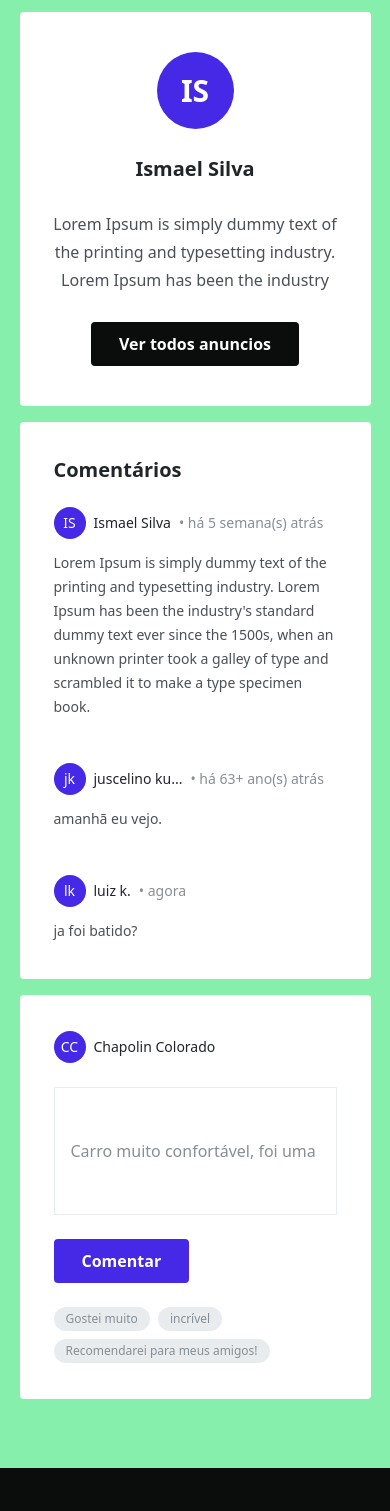
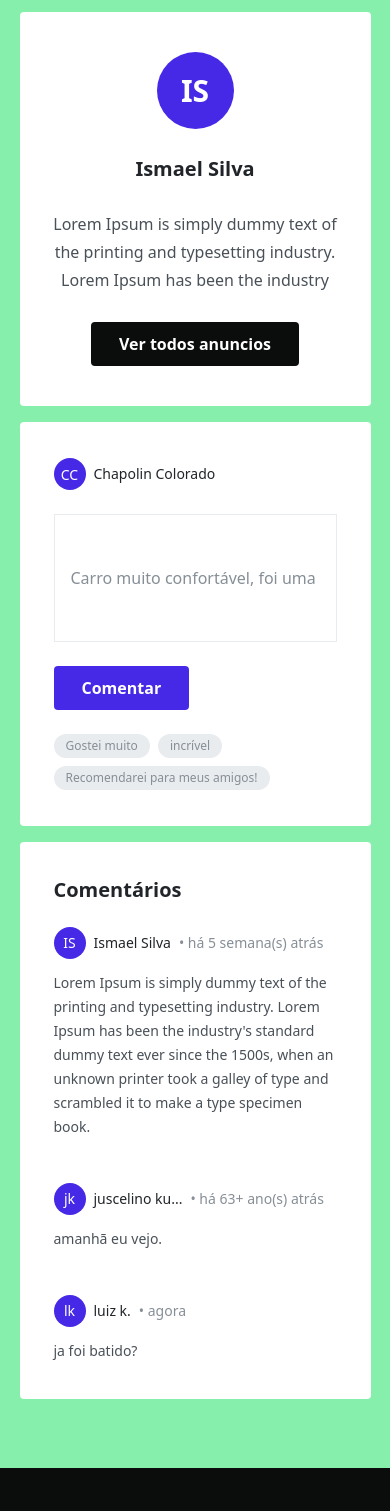
Before and after one commit to m6-t14-grupo35/motors-shop-front, a Next.js app: page /ad in a window 390 px wide. Shown: the part 432-1943 px from the top of the page. Built offline with nearby package versions, Linux system fonts and the light colour scheme.

Commit message:
feat: resposivit ad page elements

```diff
--- a/src/components/comment/index.tsx
+++ b/src/components/comment/index.tsx
@@ -5,9 +5,9 @@ import { useEffect, useState } from "react";
 export const CommentComponent = ({userImage, userName, date, text}:IcommentProps) => {
 
   return(
-    <div className="bg-white flex max-w-[351px] rounded lg:max-w-[751px] lg:w-[751px]" >
+    <div className="bg-white flex w-full max-w-full rounded " >
       <div className="flex flex-col gap-[12px] max-w-[283px] lg:max-w-full lg:w-full">
-        <div className="flex items-center gap-[8px] w-fit">
+        <div className="flex flex-wrap items-center gap-[8px] w-fit">
 
           <div className="w-[32px] h-[32px]">
             {userImage
--- a/src/components/commentsSection/index.tsx
+++ b/src/components/commentsSection/index.tsx
@@ -3,7 +3,7 @@ import { CommentComponent } from "../comment"
 
 export const CommentsSection = ({comments}:{comments:IcommentProps[]}) => {
   return(
-    <div className="flex flex-col gap-[24px] bg-white py-[36px] px-[34px] lg:px-[44px] rounded">
+    <div className="flex flex-col w-[93.6%] max-w-[351px] lg:max-w-[751px] gap-[24px] bg-white py-[36px] px-[34px] lg:px-[44px] rounded">
     <h2 className="heading-6-600 text-grey-1">Comentários</h2>
     <div className="flex flex-col gap-[44px]">
       {comments.map((comment, index) => <CommentComponent key={`comment${index}`} userName={comment.userName} date={comment.date} text={comment.text}/>)}
--- a/src/components/makeComment/index.tsx
+++ b/src/components/makeComment/index.tsx
@@ -17,8 +17,8 @@ export const MakeComment = ({userName, userImage}: ImakeCommentProps) =>{
   }
 
   return(
-    <div className="py-[36px] px-[34px] lg:px-[44px] bg-white rounded max-w-full">
-      <div className="flex flex-col gap-[24px] max-w-[283px] lg:max-w-[751px] lg:w-[751px]">
+    <div className="py-[36px] px-[34px] lg:px-[44px] bg-white rounded w-[93.6%] max-w-[351px] lg:max-w-[751px]">
+      <div className="flex flex-col gap-[24px] w-full">
 
         <div className="flex items-center gap-[8px]">
           <div className="w-[32px] h-[32px]">
@@ -39,12 +39,13 @@ export const MakeComment = ({userName, userImage}: ImakeCommentProps) =>{
 
         </div>
 
-        <form action={colocarRequisiçãoAqui()} className="flex flex-col gap-[24px]">
+        <form
+         className="flex flex-col gap-[24px]">
           <input type="text"
             value={commentText}
             onChange={e => setCommentText(e.target.value)}
             placeholder="Carro muito confortável, foi uma ótima experiência de compra..."
-            className="w-full h-[128px] px-4 py-4 text-grey-1 placeholder-grey-3 placeholder-top border-[1px] border-grey-7 "
+            className="h-[128px] lg:mb-[-80px] px-4 py-4 text-grey-1 placeholder-grey-3 placeholder-top border-[1px] border-grey-7 "
           />
 
           <button
@@ -52,7 +53,7 @@ export const MakeComment = ({userName, userImage}: ImakeCommentProps) =>{
           className="w-fit px-[1.75rem] py-[0.75rem] rounded
           bg-brand-1 hover:bg-grey-1 text-[1rem] font-bold
            leading-[1.25rem] text-white
-           lg:absolute lg:left-[750px] lg:bottom-[-1090px]"
+           lg:relative lg:left-[518px] lg:bottom-[5px]"
           >
             Comentar
           </button>
--- a/src/components/moreImages/index.tsx
+++ b/src/components/moreImages/index.tsx
@@ -9,12 +9,12 @@ export const MoreImages = () => {
   ]
 
   return (
-    <div className="bg-white flex justify-center items-center h-fit w-fit rounded">
-      <div className="mx-[35px] lg:mx-[44px] my-[36px] w-[281px] lg:w-[352px] h-[287px] lg:h-[305px] flex flex-col justify-between">
+    <div className="bg-white flex justify-center items-center px-[35px] lg:px-[44px] py-[36px] w-[93.6%] max-w-[351px] lg:max-w-[440px] h-fit rounded">
+      <div className=" w-full h-[287px] lg:h-[305px] flex flex-col justify-between">
         <h4 className="text-[1.25rem] font-semibold leading-[1.56rem]">Fotos</h4>
 
-        <div className='flex flex-col justify-between gap-[50px] lg:gap-[32px]'>
-          <div className='flex justify-between'>
+        <div className='flex sw370:flex-col justify-around sw370:justify-between gap-[50px] lg:gap-[32px]'>
+          <div className='flex flex-col sw370:flex-row justify-between'>
             {CarImages.map((image, index) =>{
               if(index <= 2){
                 return(
@@ -25,7 +25,7 @@ export const MoreImages = () => {
             })}
           </div>
 
-          <div className='flex justify-between'>
+          <div className='flex flex-col sw370:flex-row justify-between'>
             {CarImages.map((image, index) =>{
               if(index > 2){
                 return(
--- a/src/components/sellerInfos/index.tsx
+++ b/src/components/sellerInfos/index.tsx
@@ -7,7 +7,7 @@ export const SellerInfos = ({photograph, name, description}: IsellerInfosProps)
   const router = useRouter()
 
   return(
-    <div className="bg-white rounded max-w-fit max-h-fit py-[40px] px-[28px] lg:px-[44px]">
+    <div className="bg-white rounded w-[93.6%] max-w-[351px] lg:max-w-[440px] max-h-fit py-[40px] px-[28px] lg:px-[44px]">
       <div className="max-w-[295px] lg:max-w-[352px] flex flex-col gap-[28px] justify-center items-center">
         <div className='rounded-[50%] w-[77px] h-[77px] lg:w-[104px] lg:h-[104px]'>
           {photograph
--- a/src/pages/ad.tsx
+++ b/src/pages/ad.tsx
@@ -17,8 +17,8 @@ export default function adPage () {
       <div className="h-[1900px] bg-green-300 flex justify-center items-center flex-col gap-4">
         <MoreImages/>
         <SellerInfos name='Ismael Silva' description='Lorem Ipsum is simply dummy text of the printing and typesetting industry. Lorem Ipsum has been the industry'/>
+        <MakeComment userName={user.userName}/>
         <CommentsSection comments={comentarios}/>
-        <MakeComment userName={user.userName}/>
       </div>
       <FooterComponete/>
     </>
--- a/tailwind.config.js
+++ b/tailwind.config.js
@@ -13,6 +13,9 @@ module.exports = {
     extend: {
       colors,
       fontFamily,
+      screens:{
+        'sw370':'370px'
+      }
     },
   },
   plugins: [],
```
